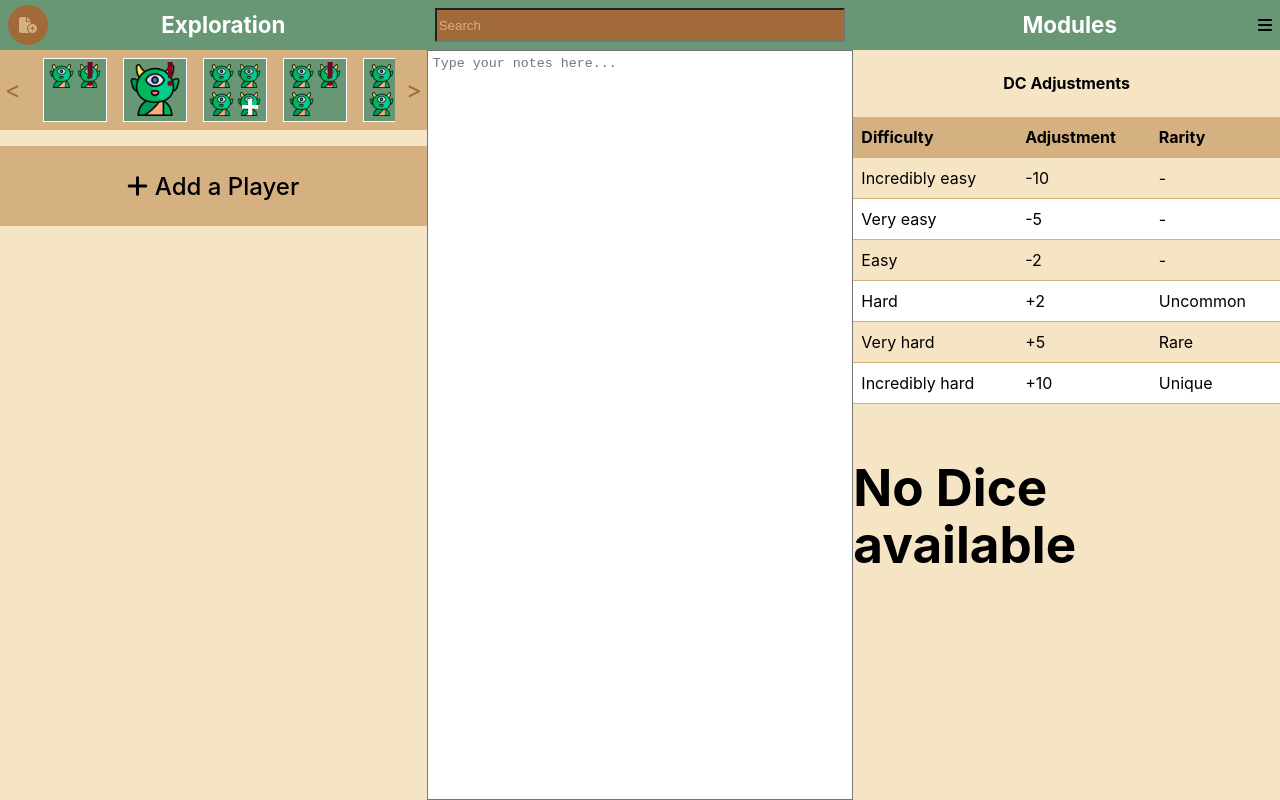
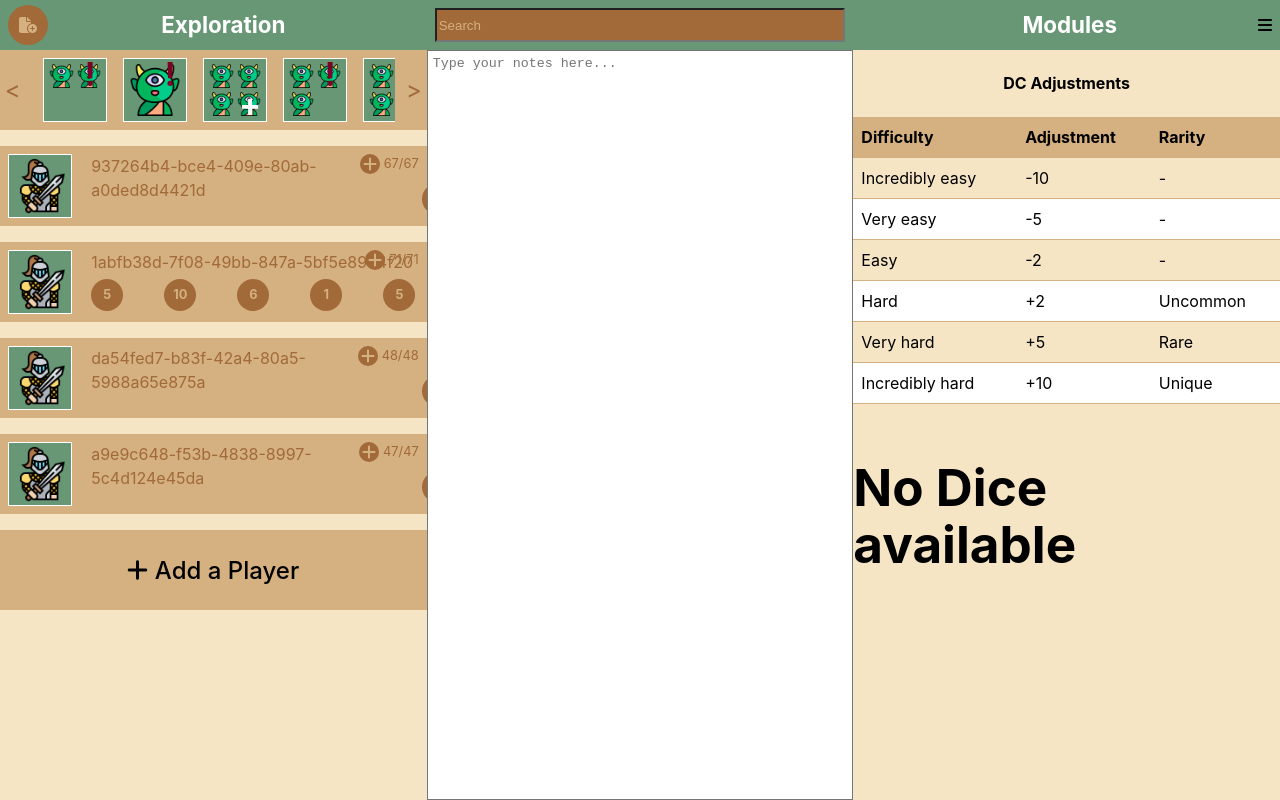
Before and after one commit to LeeJMorel/PathKit, a React (Vite) app in the folder PathKit/: page / in a window 1280 px wide. Built offline with nearby package versions, Linux system fonts and the light colour scheme.

Commit message:
corrected so entity cards take the Ientity object

```diff
--- a/PathKit/src/components/cards/EntityCard.tsx
+++ b/PathKit/src/components/cards/EntityCard.tsx
@@ -1,45 +1,51 @@
 import { FontAwesomeIcon } from "@fortawesome/react-fontawesome";
 import classNames from "classnames";
 import styles from "./Card.module.scss";
+import { IEntity } from "../../api/model";
 
 interface EntityCardProps {
-  // entityObjects: EntityObjectProps[];
+  entities: IEntity[];
 }
 
-function EntityCard() {
+function EntityCard({ entities }: EntityCardProps) {
   return (
     <div className={styles.card}>
-      {/* {entityObjects.map((entityObject) => {
-        const isHPZero = entityObject.hp[0] === 0;
+      {entities.map((entity) => {
+        const isHPZero = entity.hp && entity.hp[0] === 0;
+        const stats = entity.stats || {};
+
+        const statKeys = Object.keys(stats);
         return (
-          <div key={entityObject.name} className={styles.cardContainer}>
+          <div key={entity.id} className={styles.cardContainer}>
             <div
               className={classNames(
                 styles.cardImage,
                 isHPZero && styles.entityDeadImage
               )}
             >
-              <img src={entityObject.image} alt={entityObject.name} />
+              <img src={entity.image} alt={entity.name} />
               {isHPZero && (
                 <FontAwesomeIcon className={styles.deadIcon} icon="skull" />
               )}
             </div>
             <div className={styles.entityContent}>
-              <div className={styles.entityName}>{entityObject.name}</div>
-              {entityObject.isEncounter && (
+              <div className={styles.entityName}>{entity.name}</div>
+              {entity.hp && (
                 <>
                   <div className={styles.entityHP}>
                     <button className={styles.entityHPButton}>
                       <FontAwesomeIcon icon="plus" />
                     </button>
                     <div className={styles.entityHPNumbers}>
-                      {entityObject.hp[0]}/{entityObject.hp[1]}
+                      {entity.hp[0]}/{entity.hp[1]}
                     </div>
                   </div>
                   <div className={styles.entityStats}>
-                    {/* {entityObject.stats.map((stat, index) => (
-                      <div key={index} className={styles.entityStat}>
-                        <div className={styles.statCircle}>{stat}</div>
+                    {statKeys.map((statKey) => (
+                      <div key={statKey} className={styles.entityStat}>
+                        <div className={styles.statCircle}>
+                          {stats[statKey]}
+                        </div>
                       </div>
                     ))}
                   </div>
@@ -48,7 +54,7 @@ function EntityCard() {
             </div>
           </div>
         );
-      })} */}
+      })}
     </div>
   );
 }
--- a/PathKit/src/components/cards/PlannerCard.tsx
+++ b/PathKit/src/components/cards/PlannerCard.tsx
@@ -46,8 +46,8 @@ function PlannerCard() {
         onWheel={handleScroll}
       >
         <div className={styles.plannerCardScrollCard}>
-          {plans.map((plan, index) => (
-            <PlannerObject key={index} plan={plan} />
+          {plans.map((plan) => (
+            <PlannerObject key={plan.id} plan={plan} />
           ))}
         </div>
       </div>
--- a/PathKit/src/components/cards/PlannerObject.tsx
+++ b/PathKit/src/components/cards/PlannerObject.tsx
@@ -3,10 +3,6 @@ import styles from "./Card.module.scss";
 import { IPlan, PlanType } from "../../api/model";
 
 export interface PlannerObjectProps {
-  // title: string; //The name given to the planned encounter or exploration
-  // images: string[]; //an image for each object added
-  // names: string[]; //a name for each object added (we can use this to search for card data, i.e. Cow)
-  // isEncounter: boolean; //indicate combat
   plan: IPlan;
 }
 
--- a/PathKit/src/components/views/CardView.tsx
+++ b/PathKit/src/components/views/CardView.tsx
@@ -1,67 +1,42 @@
 import styles from "./View.module.scss";
 import React from "react";
 import PlannerCard from "../cards/PlannerCard";
-import PlannerObject from "../cards/PlannerObject";
+import { v4 as uuid } from "uuid";
 import player from "../../assets/knight.png";
 import EntityCard from "../cards/EntityCard";
 import AddPlayerCard from "../cards/AddPlayerCard";
-import { EntityType, IEntity, IPlan, PlanType } from "src/api/model";
+import { EntityType, IEntity, IPlan, PlanType } from "../../api/model";
 
 function CardView() {
-  // Generate entity objects placeholders
-  // const entityObject1: IEntity = [
-  //   {
-  //     image: player,
-  //     name: "Name 1",
-  //     stats: [0],
-  //     hp: [3, 3],
-  //     entityType: EntityType.Player,
-  //   },
-  //   //this is a placeholder, this should change based on user input
-  // ];
+  //placeholder, SQL query for all type=player
+  const generatePlayer = (): IEntity => {
+    const hp = Math.floor(Math.random() * 100) + 10;
+    return {
+      image: player,
+      name: uuid(),
+      id: uuid(),
+      stats: {
+        field1: Math.floor(Math.random() * 10) + 1,
+        field2: Math.floor(Math.random() * 10) + 1,
+        field3: Math.floor(Math.random() * 10) + 1,
+        field4: Math.floor(Math.random() * 10) + 1,
+        field5: Math.floor(Math.random() * 10) + 1,
+      },
+      hp: [hp, hp],
+      entityType: EntityType.Player,
+    };
+  };
 
-  // const entityObject2: IEntity = [
-  //   {
-  //     image: player,
-  //     name: "Name 2",
-  //     stats: [0],
-  //     hp: [3, 3],
-  //     entityType: EntityType.Player,
-  //   },
-  //   //this is a placeholder, this should change based on user input
-  // ];
-
-  // const entityObject3: IEntity = [
-  //   {
-  //     image: player,
-  //     name: "Name 3",
-  //     stats: [13, 3, 5, 7, 8],
-  //     hp: [3, 3],
-  //     isEncounter: true,
-  //   },
-  //   //this is a placeholder, this should change based on user input
-  // ];
-
-  // const entityObject4: IEntity = [
-  //   {
-  //     image: player,
-  //     name: "Name 4",
-  //     stats: [13, 3, 5, 7, 8],
-  //     hp: [0, 3],
-  //     isEncounter: true,
-  //   },
-  //   //this is a placeholder, this should change based on user input
-  // ];
-
-  // Generate an array of PlannerObjectProps objects
+  const entityCards = [];
+  for (let i = 0; i < 4; i++) {
+    const player = generatePlayer();
+    entityCards.push(<EntityCard key={player.id} entities={[player]} />);
+  }
 
   return (
     <div className={styles.cardView}>
       <PlannerCard />
-      {/* <EntityCard entityObjects={entityObject1} />
-      <EntityCard entityObjects={entityObject2} />
-      <EntityCard entityObjects={entityObject3} />
-      <EntityCard entityObjects={entityObject4} /> */}
+      {entityCards}
       <AddPlayerCard></AddPlayerCard>
     </div>
   );
--- a/PathKit/src/hooks/useStore.tsx
+++ b/PathKit/src/hooks/useStore.tsx
@@ -3,6 +3,7 @@ import { IEntity, EntityType, IPlan, PlanType } from "../api/model";
 import { create } from "zustand";
 import { persist, createJSONStorage, StateStorage } from "zustand/middleware";
 import monster from "../assets/monster.png";
+import player from "../assets/knight.png";
 // import { get, set, del } from 'idb-keyval' // can use anything: IndexedDB, Ionic Storage, etc.
 
 // Custom storage object
@@ -49,6 +50,7 @@ const generateMonster = (): IEntity => {
     entityType: EntityType.Monster,
   };
 };
+
 const examplePlans: IPlan[] = [
   {
     entities: [generateMonster(), generateMonster()],
```
